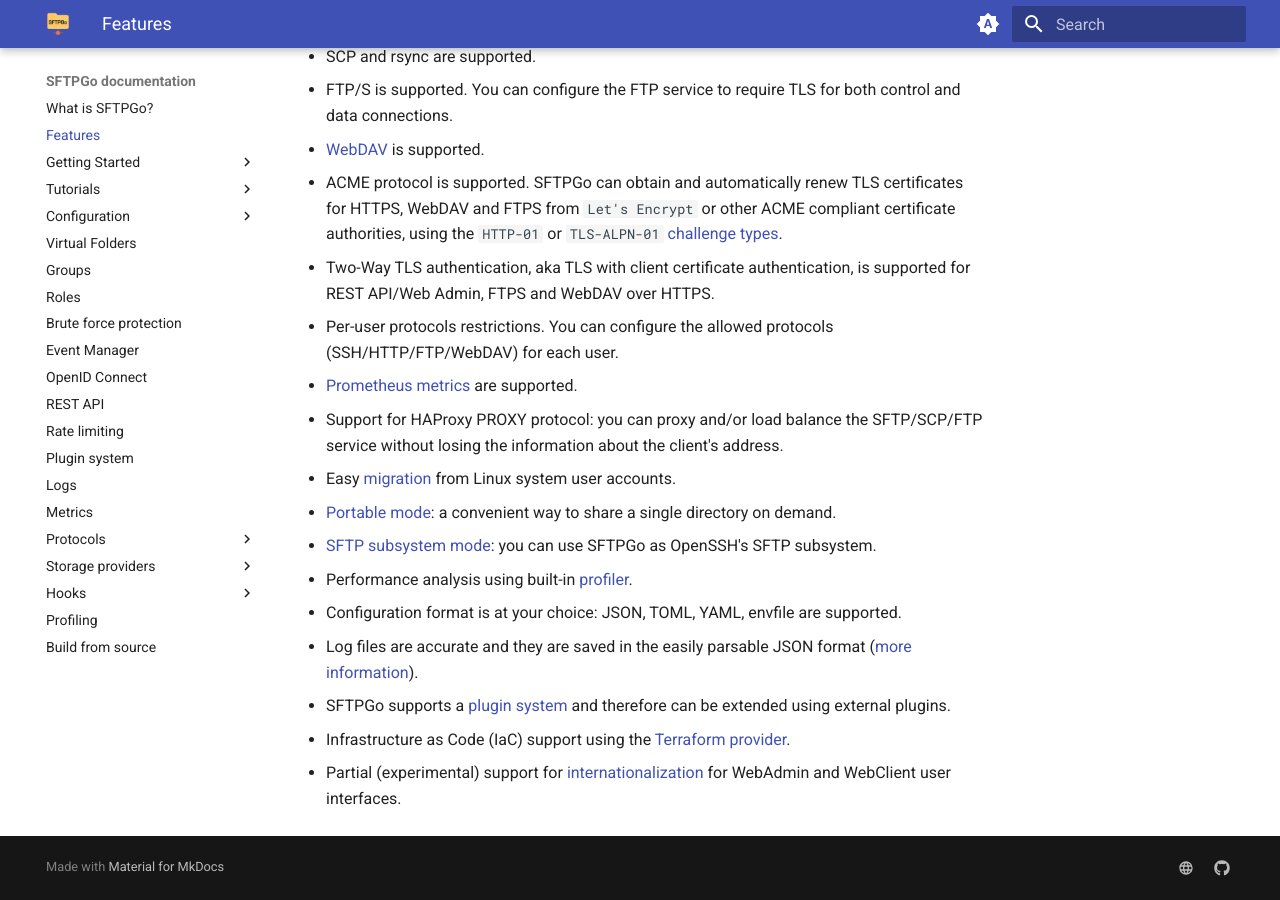
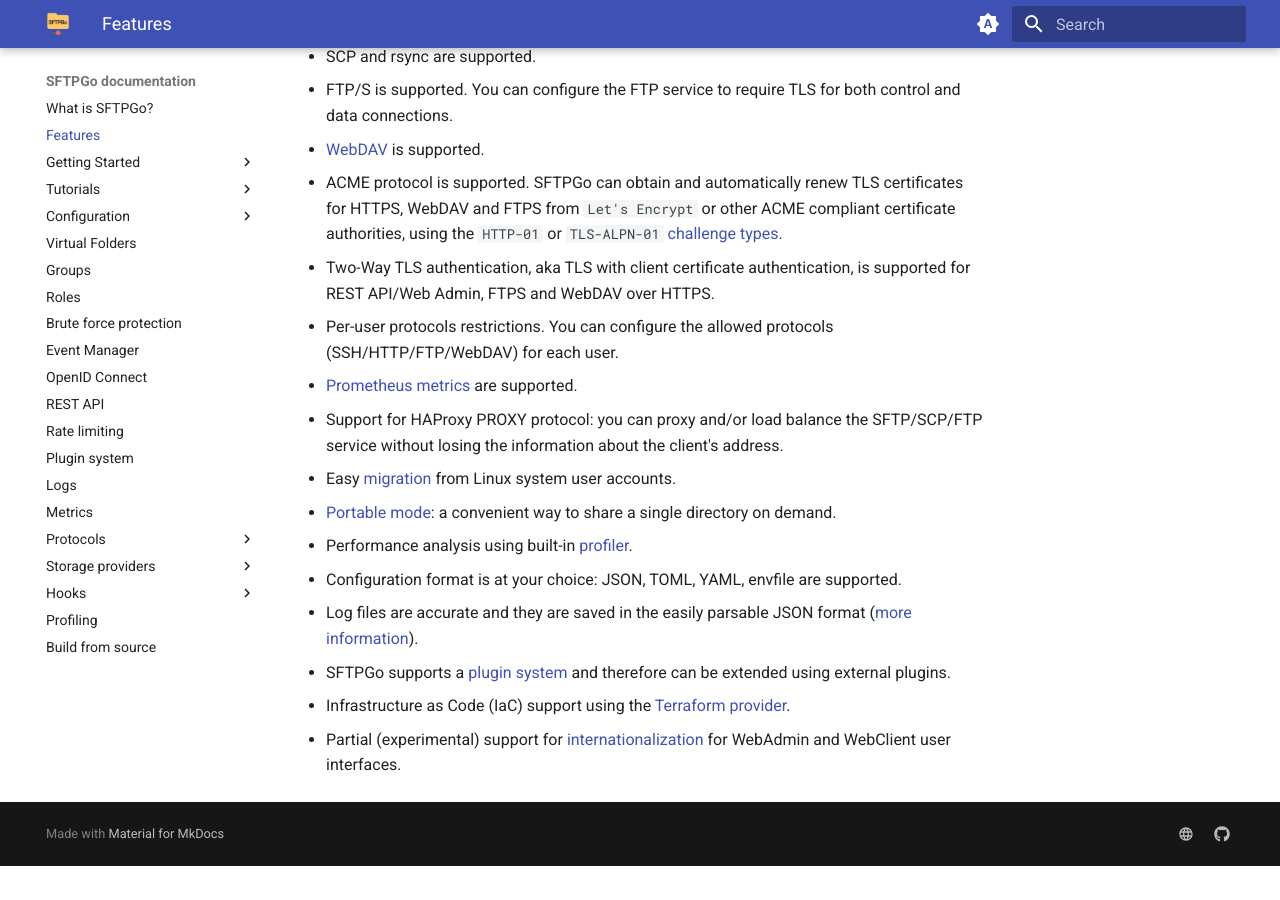
Before and after one commit to sftpgo/docs, an MkDocs documentation site: the page built from docs/features.md, in a window 1280 px wide and 900 px high, scrolled down 2121 px. Built offline with MkDocs 1.6.1 and Material for MkDocs 9.7.7, drawn with Linux system fonts in a browser that asks for light colours; the version menu is left out; after the commit the page ends 2987 px from its top, so only the background shows below that.

Commit message:
remove the references to ssh subsystem
Signed-off-by: Nicola Murino <nicola.murino@gmail.com>

```diff
--- a/docs/features.md
+++ b/docs/features.md
@@ -47,7 +47,6 @@
 - Support for HAProxy PROXY protocol: you can proxy and/or load balance the SFTP/SCP/FTP service without losing the information about the client's address.
 - Easy [migration](https://github.com/drakkan/sftpgo/tree/main/examples/convertusers){:target="_blank"} from Linux system user accounts.
 - [Portable mode](cli.md#portable-mode): a convenient way to share a single directory on demand.
-- [SFTP subsystem mode](cli.md#sftp-subsystem-mode): you can use SFTPGo as OpenSSH's SFTP subsystem.
 - Performance analysis using built-in [profiler](profiling.md).
 - Configuration format is at your choice: JSON, TOML, YAML, envfile are supported.
 - Log files are accurate and they are saved in the easily parsable JSON format ([more information](logs.md)).
--- a/mkdocs.yml
+++ b/mkdocs.yml
@@ -15,7 +15,6 @@ nav:
     - tutorials/sftp-google-cloud.md
     - tutorials/eventmanager.md
     - tutorials/postgresql-s3.md
-    - tutorials/openssh-sftp-subsystem.md
   - 'Configuration':
     - cli.md
     - config-file.md
```
